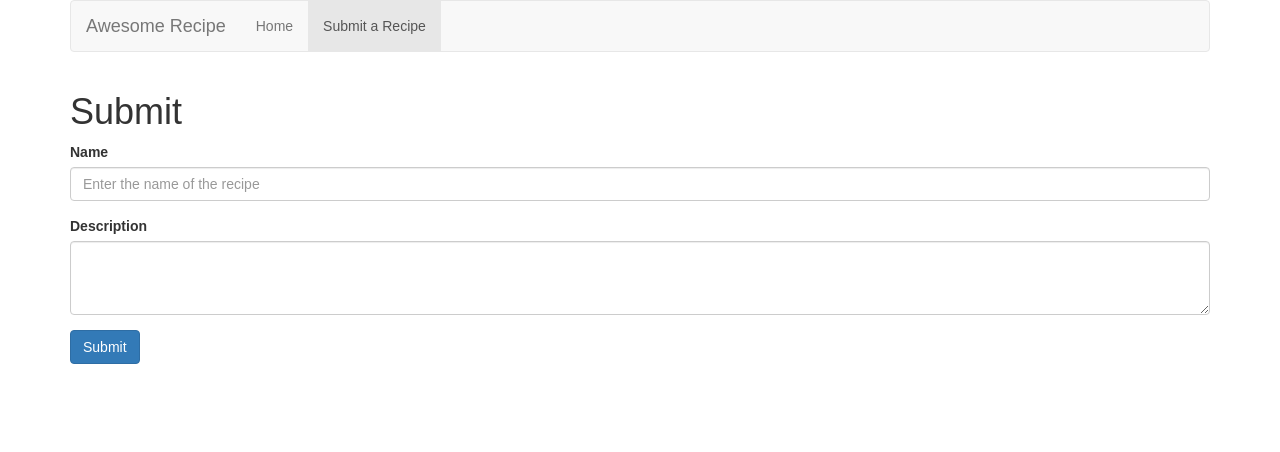
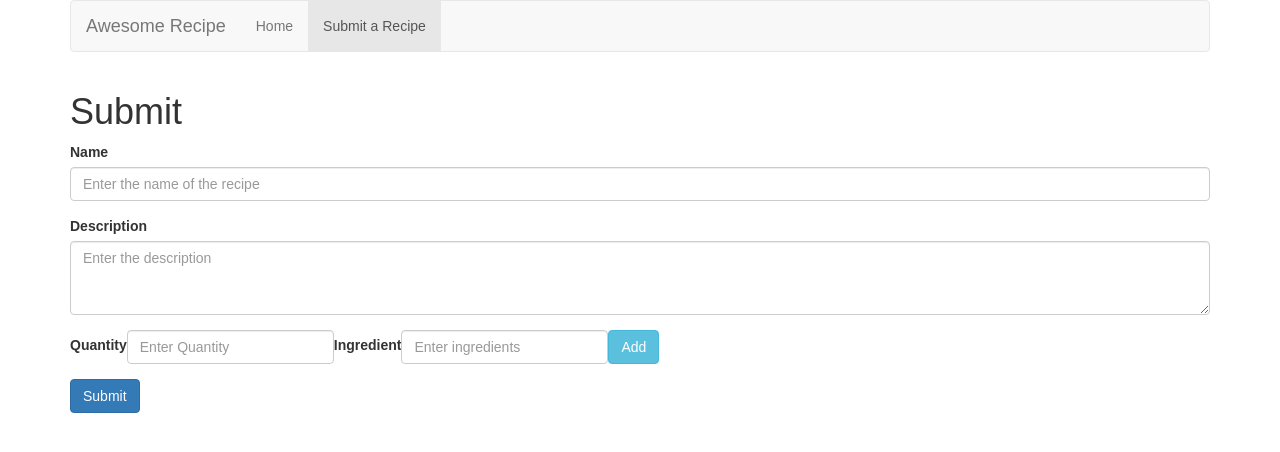
Before and after one commit to nileshgulia1/react-fullstkapp, a React (Create React App) app: page /submit in a window 1280 px wide. Shown: the top 452 px of the page. Built offline with nearby package versions, Linux system fonts and the light colour scheme.

Commit message:
modified form

```diff
--- a/src/Submit.js
+++ b/src/Submit.js
@@ -28,9 +28,21 @@
 
 
   <div className="form-group">
-    <label for="exampleTextarea">Description</label>
-    <textarea className="form-control" id="exampleTextarea" rows="3"></textarea>
+    <label for="description">Description</label>
+    <textarea className="form-control" id="description" placeholder="Enter the description" rows="3"></textarea>
   </div>
+  <div className="form-inline form-group">
+  <div className=" form-group">
+    <label for="quantity">Quantity </label>
+    <input type="text" className="form-control" id="quantitiy" placeholder="Enter Quantity" rows="3" />
+  </div>
+  <div className=" form-group">
+    <label for="ingredient">Ingredient </label>
+    <input type="text" className="form-control" id="ingredient" placeholder="Enter ingredients" rows="3" />
+    <button type="submit" onClick={this.submitRecipe} className="btn btn-info">Add</button>
+  </div>
+  </div>
+
 
 
 
```
